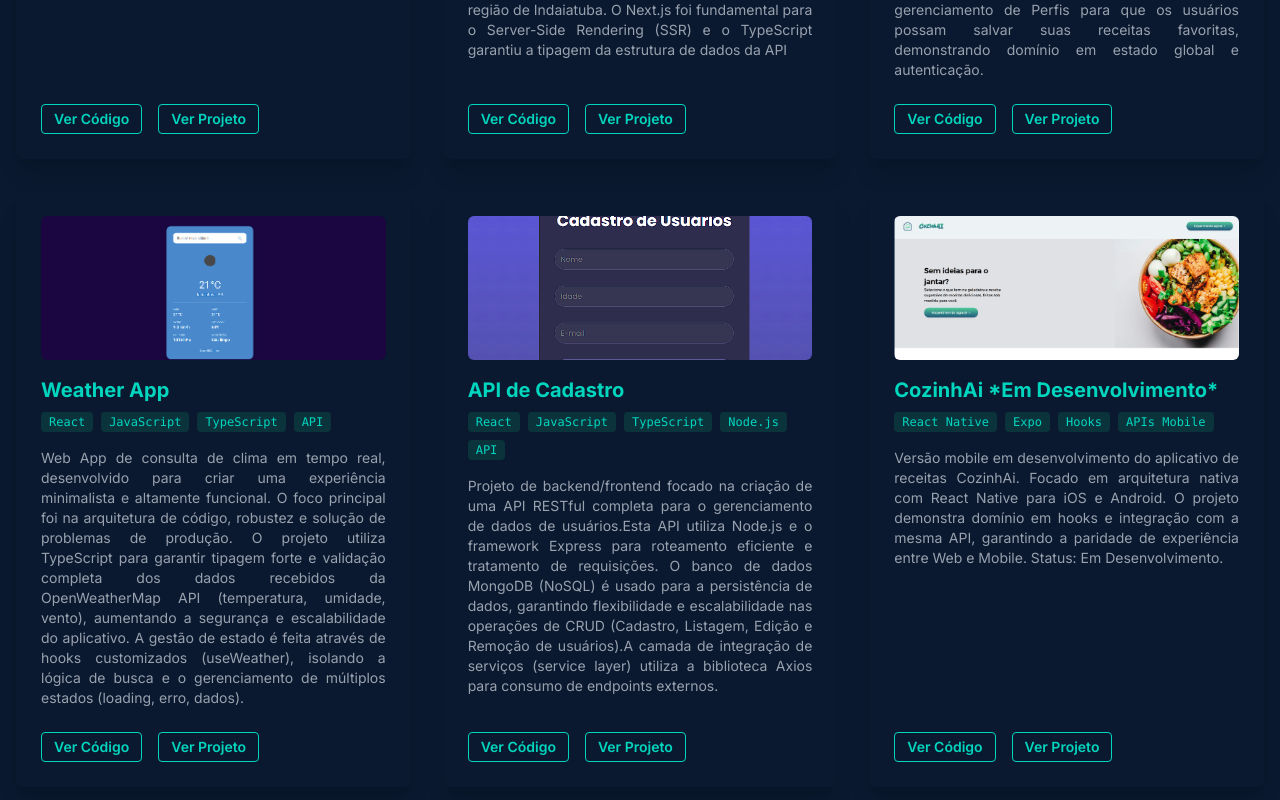
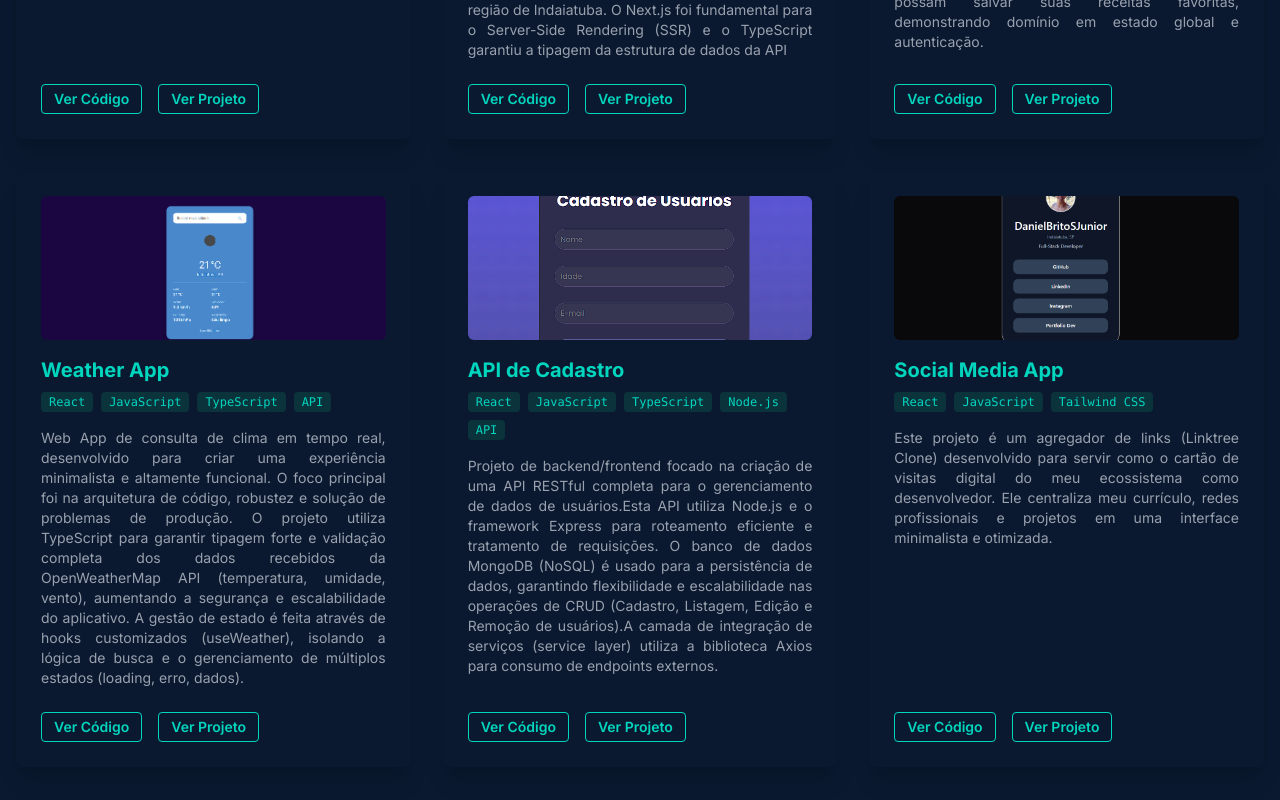
Before and after one commit to DanielBritoSJunior/portfolio-me, a React (Vite) app in the folder portfolio-me/: page / in a window 1280 px wide. Shown: the part 2455-3255 px from the top of the page. Built offline with nearby package versions, Linux system fonts and the light colour scheme.

Commit message:
feat: adicionando novos projetos na sessao projects

```diff
--- a/portfolio-me/src/App.tsx
+++ b/portfolio-me/src/App.tsx
@@ -9,7 +9,7 @@ import CustomCursor from './components/CustomCursor';
 
 function App() {
   return (
-    <div className="min-h-screen verflow-x-hidden scroll-smooth">
+    <div className="min-h-screen overflow-x-hidden scroll-smooth">
       <CustomCursor />
       <Navbar />
       <HeroSection />
--- a/portfolio-me/src/components/Projects/ProjectsSection.tsx
+++ b/portfolio-me/src/components/Projects/ProjectsSection.tsx
@@ -34,7 +34,7 @@ const projects: ProjectData[] = [
         image: '/images/cozinhai.png',
         githubLink: 'https://github.com/DanielBritoSJunior/pi-3sem',
         liveLink: 'https://pi-3sem.vercel.app/',
-        technologies: ['React', 'JavaScript', 'TypeScript', 'Next.js','API']
+        technologies: ['React', 'Node.js', 'TypeScript', 'Next.js','API']
     },
 
     {
@@ -59,13 +59,12 @@ const projects: ProjectData[] = [
 
     {
         id: 6,
-        title: 'CozinhAi *Em Desenvolvimento*',
-        description: 'Versão mobile em desenvolvimento do aplicativo de receitas CozinhAi. Focado em arquitetura nativa com React Native para iOS e Android. O projeto demonstra domínio em hooks e integração com a mesma API, garantindo a paridade de experiência entre Web e Mobile. Status: Em Desenvolvimento.',
-        image: '/images/cozinhai.png',
-        githubLink: 'https://github.com/ericmeneg/pi-4sem-reactnative',
-        liveLink: '#',
-        technologies: ['React Native', 'Expo', 'Hooks', 'APIs Mobile'],
-        statusTag: 'EM DESENVOLVIMENTO' // ⬅️ AQUI ESTÁ ATIVANDO O SELO
+        title: 'Social Media App',
+        description: 'Este projeto é um agregador de links (Linktree Clone) desenvolvido para servir como o cartão de visitas digital do meu ecossistema como desenvolvedor. Ele centraliza meu currículo, redes profissionais e projetos em uma interface minimalista e otimizada.',
+        image: './images/sociallinks.png',
+        githubLink: 'https://github.com/DanielBritoSJunior/links-social-app',
+        liveLink: 'https://links-social-app.vercel.app',
+        technologies: ['React', 'JavaScript', 'Tailwind CSS'],
     },
 ];
 
```
Also changed, not shown: portfolio-me/public/images/sociallinks.png (added).
